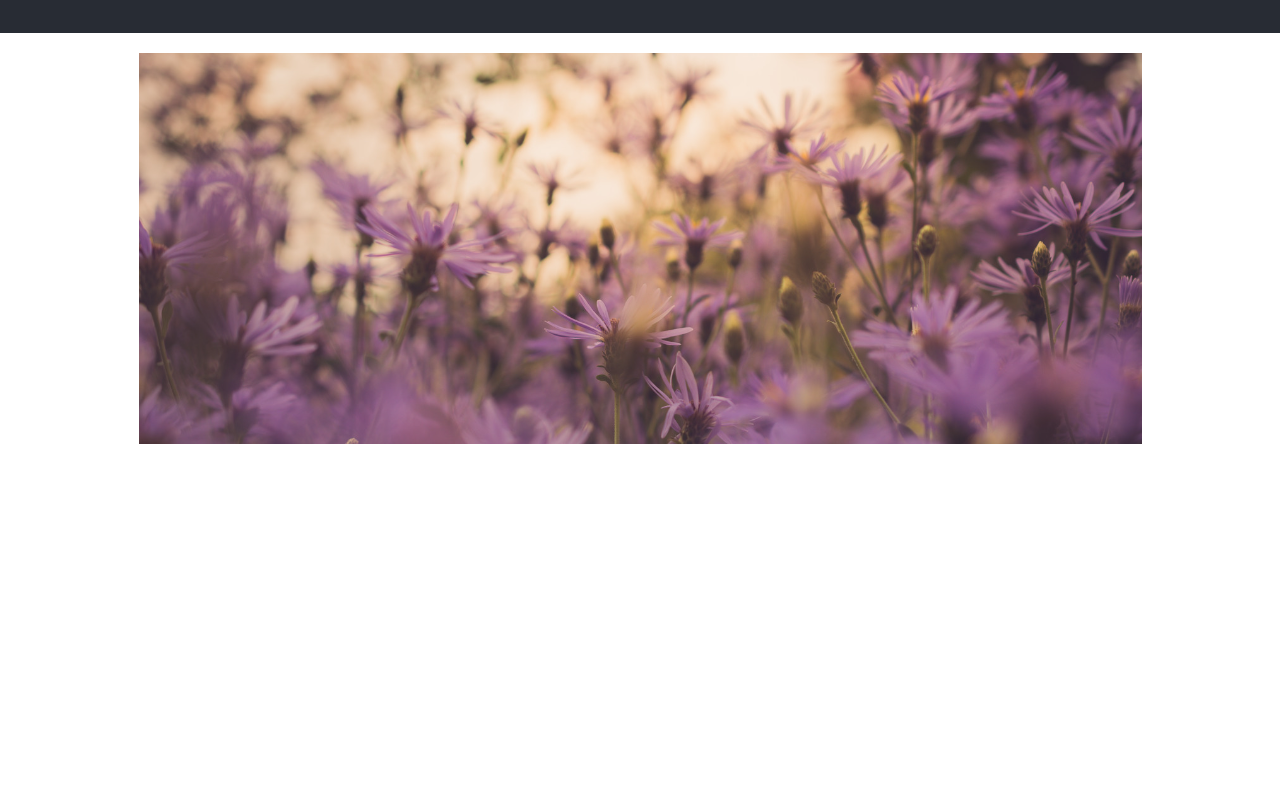
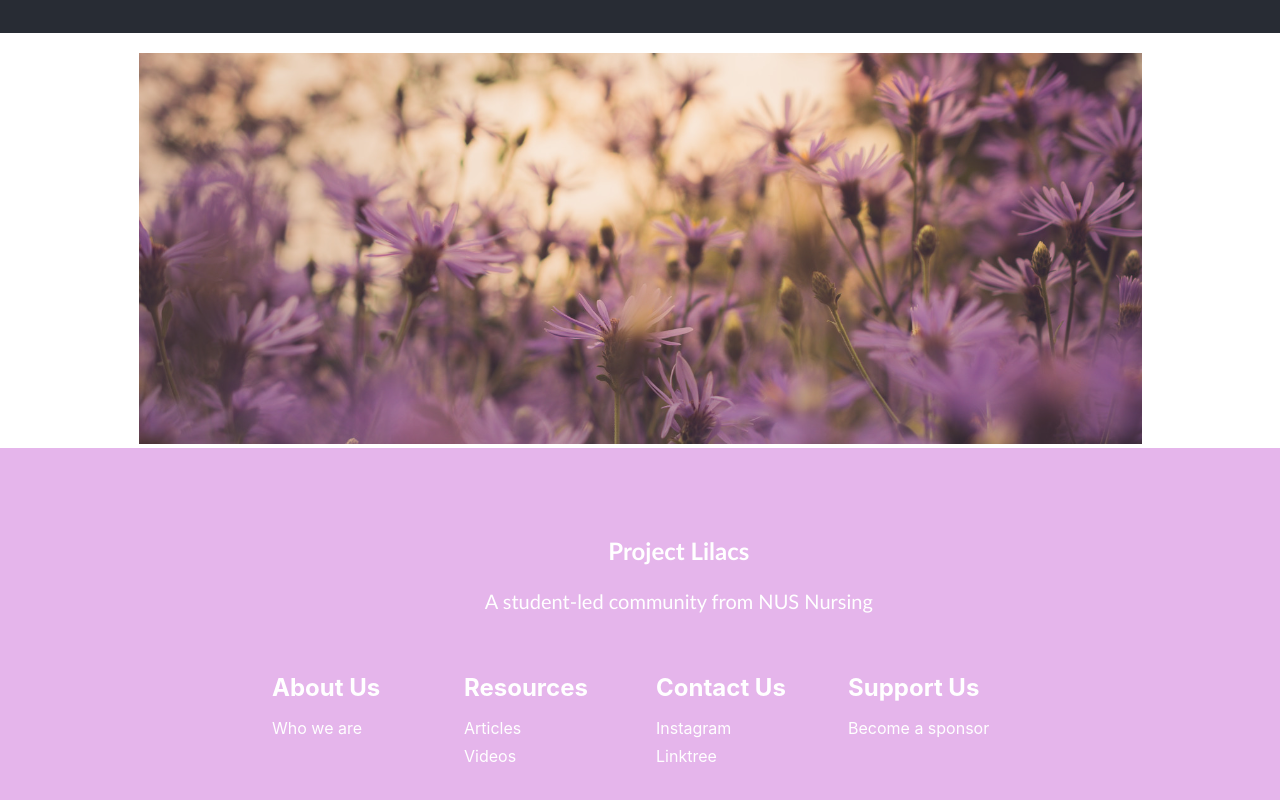
Before and after one commit to nus-project-lilacs/website, a React (Create React App) app: page / in a window 1280 px wide. Shown: the part 767-1567 px from the top of the page. Before the commit the page ends 1215 px from the top, so only its background shows below. Built offline with nearby package versions, Linux system fonts and the light colour scheme.

Commit message:
Add footer (contact us)

```diff
--- /dev/null
+++ b/src/components/Footer/Footer.css
@@ -0,0 +1,151 @@
+.footer-container {
+    background-color: #e5b5eb;
+    padding: 4rem 0 2rem 0;
+    display: flex;
+    flex-direction: column;
+    justify-content: center;
+    align-items: center;
+  }
+
+
+
+  .footer-heading > p {
+    font-family: 'Trebuchet MS', 'Lucida Sans Unicode', 'Lucida Grande',
+      'Lucida Sans', Arial, sans-serif;
+      color: #fff;
+      justify-content: center;
+      text-align: center;
+      width: 120%;
+  }
+
+  .footer-heading-h1 {
+    margin-bottom: 24px;
+    font-size: 24px;
+    font-weight: bold;
+  }
+
+  .footer-text {
+    margin-bottom: 24px;
+    font-size: 20px;
+
+  }
+
+
+  .footer-links {
+    width: 100%;
+    max-width: 1000px;
+    display: flex;
+    justify-content: center;
+  }
+
+  .footer-link-wrapper {
+    display: flex;
+  }
+
+  .footer-link-items {
+    display: flex;
+    flex-direction: column;
+    align-items: flex-start;
+    margin: 16px;
+    text-align: left;
+    width: 160px;
+    box-sizing: border-box;
+  }
+
+  .footer-link-items h2 {
+    margin-bottom: 16px;
+  }
+
+  .footer-link-items > h2 {
+    color: #fff;
+  }
+
+  .footer-link-items a {
+    color: #fff;
+    text-decoration: none;
+    margin-bottom: 0.5rem;
+  }
+
+  .footer-link-items a:hover {
+    color: #975be0;
+    transition: 0.3s ease-out;
+  }
+
+  .footer-email-form h2 {
+    margin-bottom: 2rem;
+  }
+
+  .footer-input::placeholder {
+    color: #b1b1b1;
+  }
+
+  /* Social Icons */
+  .social-icon-link {
+    color: #fff;
+    font-size: 24px;
+  }
+
+  .social-media {
+    max-width: 1000px;
+    width: 100%;
+  }
+
+  .social-media-wrap {
+    display: flex;
+    justify-content: space-between;
+    align-items: center;
+    width: 90%;
+    max-width: 1000px;
+    margin: 40px auto 0 auto;
+  }
+
+  .social-icons {
+    display: flex;
+    justify-content: space-between;
+    align-items: center;
+    width: 240px;
+  }
+
+  .social-logo {
+    color: #fff;
+    justify-self: start;
+    margin-left: 20px;
+    cursor: pointer;
+    text-decoration: none;
+    font-size: 2rem;
+    display: flex;
+    align-items: center;
+    margin-bottom: 16px;
+  }
+
+  .website-rights {
+    color: #fff;
+    margin-bottom: 16px;
+  }
+
+  @media screen and (max-width: 820px) {
+
+
+    .footer-links {
+      padding-top: 2rem;
+    }
+
+    .footer-input {
+      width: 100%;
+    }
+
+    .btn {
+      width: 100%;
+    }
+
+    .footer-link-wrapper {
+      flex-direction: column;
+    }
+
+    .social-media-wrap {
+      flex-direction: column;
+    }
+  }
+
+  @media screen and (max-width: 768px) {
+  }
--- /dev/null
+++ b/src/components/Footer/Footer.js
@@ -0,0 +1,73 @@
+import { Button } from '@mui/base';
+import React from 'react';
+import './Footer.css';
+import { Link } from 'react-router-dom'
+
+function Footer() {
+    return (
+        <div className='footer-container'>
+            <section className='footer-heading'>
+                <p className='footer-heading-h1'>
+                    Project Lilacs
+                </p>
+                <p className='footer-text'>
+                    A student-led community from NUS Nursing
+                </p>
+
+
+            </section>
+            <div class='footer-links'>
+                <div className='footer-link-wrapper'>
+                    <div class='footer-link-items'>
+                        <h2>About Us</h2>
+                        <Link to='/'>Who we are</Link>
+
+                    </div>
+                    <div class='footer-link-items'>
+                        <h2>Resources</h2>
+                        <Link to='/'>Articles</Link>
+                        <Link to='/'>Videos</Link>
+                    </div>
+                </div>
+                <div className='footer-link-wrapper'>
+                    <div class='footer-link-items'>
+                        <h2>Contact Us</h2>
+                        <Link to='https://www.instagram.com/projectlilacs?igsh=MXFiYWNuYm1nNG51OA=='>Instagram</Link>
+                        <Link to='https://linktr.ee/project_lilacs'>Linktree</Link>
+                    </div>
+                    <div class='footer-link-items'>
+                        <h2>Support Us</h2>
+                        <Link to='/Sponsor'>Become a sponsor</Link>
+
+                    </div>
+                </div>
+            </div>
+            <section class='social-media'>
+                <div class='social-media-wrap'>
+                    <div class='social-icons'>
+
+                        <Link
+                            class='social-icon-link instagram'
+                            to='/'
+                            target='_blank'
+                            aria-label='Instagram'
+                        >
+                            <i class='fab fa-instagram' />
+                        </Link>
+                        <Link
+                            class='social-icon-link linktree'
+                            to='/'
+                            target='_blank'
+                            aria-label='Linktree'
+                        >
+                            <i class='fab fa-linktree' />
+                        </Link>
+
+                    </div>
+                </div>
+            </section>
+        </div>
+    );
+}
+
+export default Footer
--- a/src/pages/HomePage/HomePage.js
+++ b/src/pages/HomePage/HomePage.js
@@ -1,6 +1,7 @@
 import React from "react";
 import CoverImage from "../../components/CoverImage/CoverImage";
 import Grid from "@mui/material/Grid";
+import Footer from "../../components/Footer/Footer";
 
 const HomePage = () => {
   return (
@@ -8,6 +9,7 @@ const HomePage = () => {
       <Grid container xs={12} justifyContent="center" alignItems="center">
         <CoverImage />
       </Grid>
+      <Footer />
     </div>
   );
 };
```
